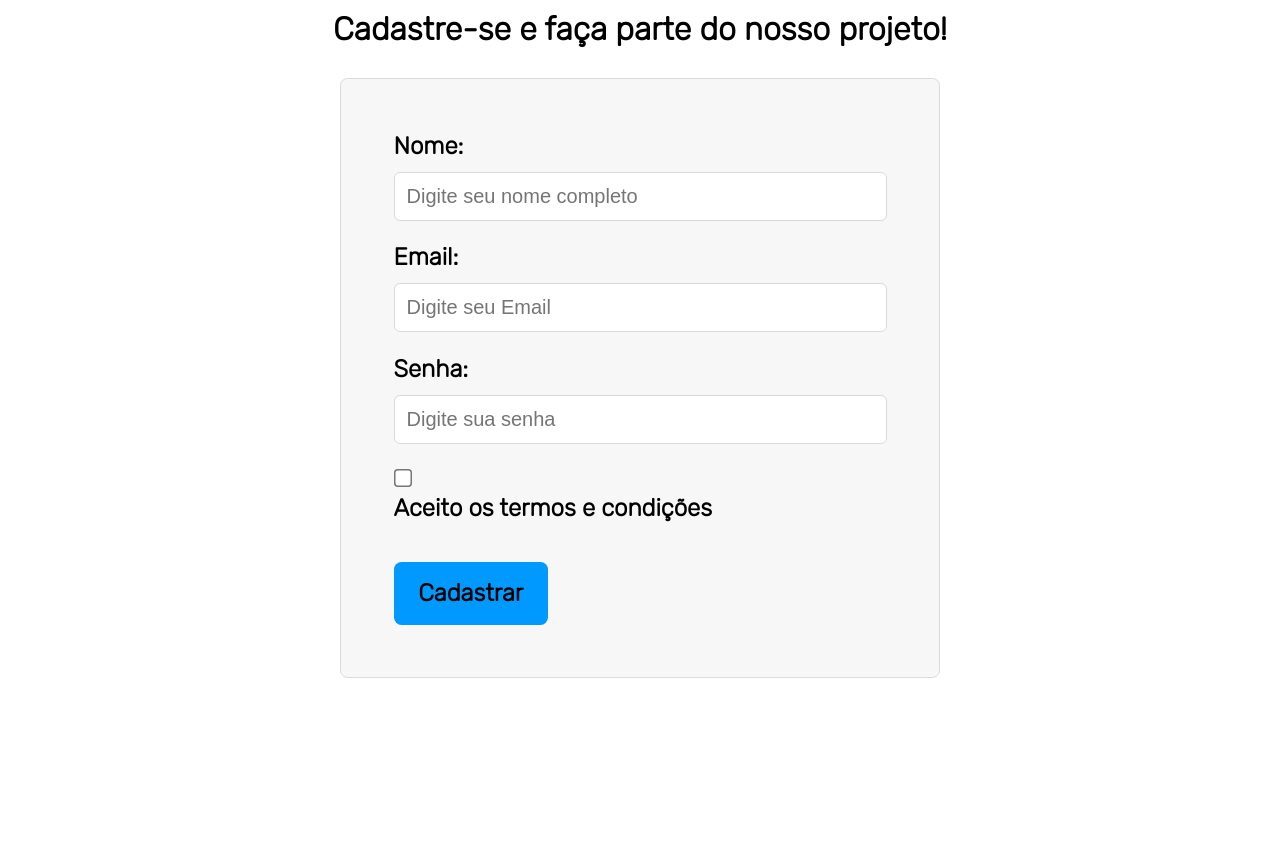
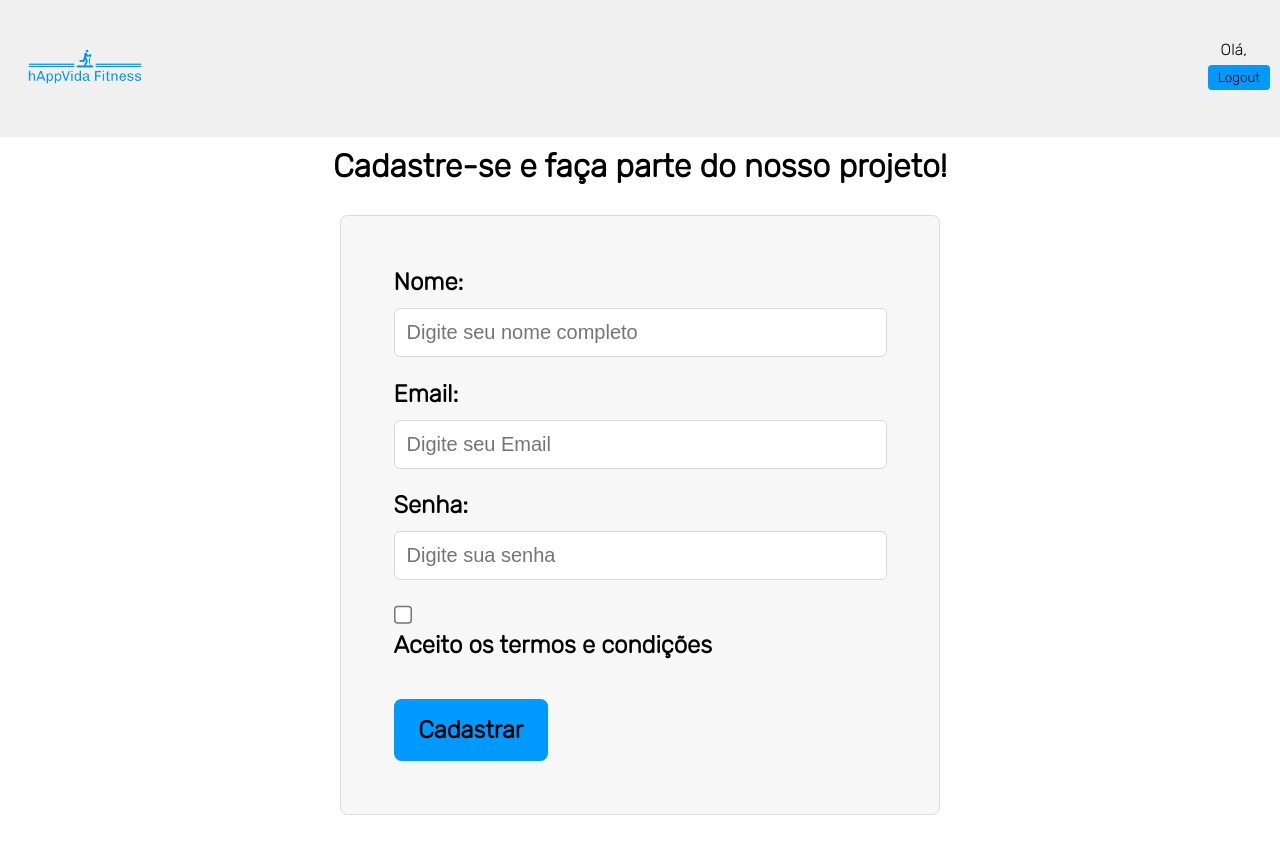
Before and after one commit to pbrnx/global-web-front, a React (Vite) app: page /cadastro in a window 1280 px wide. Before the commit the page ends 800 px from the top, so only its background shows below. Built offline with nearby package versions, Linux system fonts and the light colour scheme.

Commit message:
mudanças no backend

```diff
--- a/src/components/header/Header.jsx
+++ b/src/components/header/Header.jsx
@@ -6,10 +6,11 @@ import Logo from "../../assets/logo.png";
 export default function Header() {
     const navigate = useNavigate();
     const userName = sessionStorage.getItem('userName'); // Retrieve user's name from session storage
+    const userMail = sessionStorage.getItem('userMail');
 
     function handleLogout() {
         sessionStorage.removeItem('isLoggedIn');
-        sessionStorage.removeItem('sessionToken');
+        sessionStorage.removeItem('userMail');
         sessionStorage.removeItem('userName'); // Remove user's name from session storage
         navigate('/login');
     }
@@ -19,11 +20,13 @@ export default function Header() {
         <header className="header">
             <div className="header-icon">
                 <span><img src={Logo} /></span>
-
             </div>
             <div className="header-user-info">
                 <span>Olá, {userName}</span> {/* Display user's name */}
-                <button id="logoutButton" onClick={handleLogout}>Logout</button>
+                <b><span>{userMail}</span></b>
+                <div id='logoutContainer'>
+                    <button id="logoutButton" onClick={handleLogout}>Logout</button>
+                </div>
             </div>
         </header>
       </div>
--- a/src/components/header/Header.scss
+++ b/src/components/header/Header.scss
@@ -5,6 +5,7 @@ $button-bg-hover: #b4d2ff;
     padding: 0;
     box-sizing: border-box;
 }
+
 
 
 .headerContainer {
@@ -21,21 +22,24 @@ $button-bg-hover: #b4d2ff;
     width: 100%;
 
     .header-icon {
-        span {
-            font-size: 24px;
-            img {
-                width: 150px;
-            }
+        img {
+            width: 150px;
         }
+
     }
 
     .header-user-info {
         display: flex;
+        flex-direction: column;
         align-items: center;
 
         span {
             margin-right: 10px;
+            display: flex;
+            flex-direction: column;
         }
+        #logoutContainer{
+            padding: 10%;
 
         #logoutButton {
             background-color: $button-bg;
@@ -46,9 +50,12 @@ $button-bg-hover: #b4d2ff;
             border-radius: 4px;
             transition: 0.3s;
 
+
             &:hover {
                 background-color: $button-bg-hover;
             }
         }
     }
 }
+
+}
--- a/src/routes/Cadastro.jsx
+++ b/src/routes/Cadastro.jsx
@@ -1,6 +1,7 @@
 import React, { useState } from 'react';
 import { useNavigate } from "react-router-dom";
 import '../scss/Form.scss';
+import Header from '../components/header/Header';
 
 function Cadastro() {
   document.title = "hAppVida Fitness | Cadastre-se";
@@ -89,6 +90,7 @@ function Cadastro() {
 
   return (
     <>
+      <Header />
  <h1>Cadastre-se e faça parte do nosso projeto!</h1>
       <form onSubmit={handleSubmit}>
         <label htmlFor="loginUsername">Nome:</label>
--- a/src/routes/Login.jsx
+++ b/src/routes/Login.jsx
@@ -1,6 +1,7 @@
 import React, { useState } from 'react';
 import { useNavigate, Link } from 'react-router-dom';
 import '../scss/Form.scss';
+import Header from '../components/header/Header';
 
 function Login() {
 
@@ -46,7 +47,8 @@ function Login() {
 
       if (user) {
           sessionStorage.setItem('isLoggedIn', 'true');
-          sessionStorage.setItem('userName', user.nome); // Store user's name in session storage
+          sessionStorage.setItem('userName', user.nome);
+          sessionStorage.setItem('userMail', user.email);// Guardar informações do usuário no session storage
           history('/');
           alert("Login bem sucedido! Bem-vindo(a) " + user.nome + "!");
       } else {
@@ -57,10 +59,9 @@ function Login() {
   }
 };
 
-
-
   return (
     <>
+    <Header />
       <h1>Faça Login</h1>
 
       <form>
```
Also changed, not shown: src/App.jsx (+4 -6 lines).
